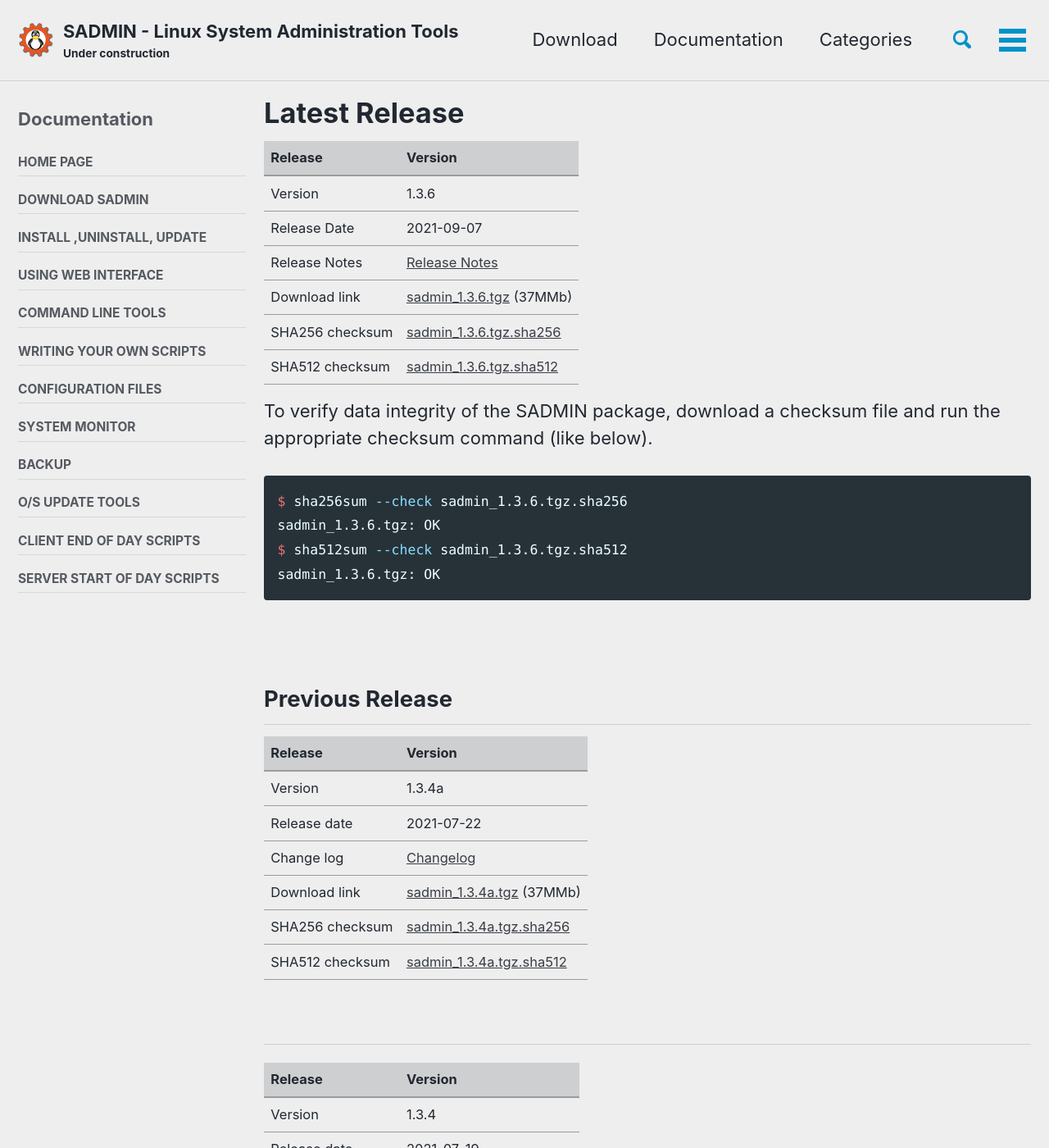
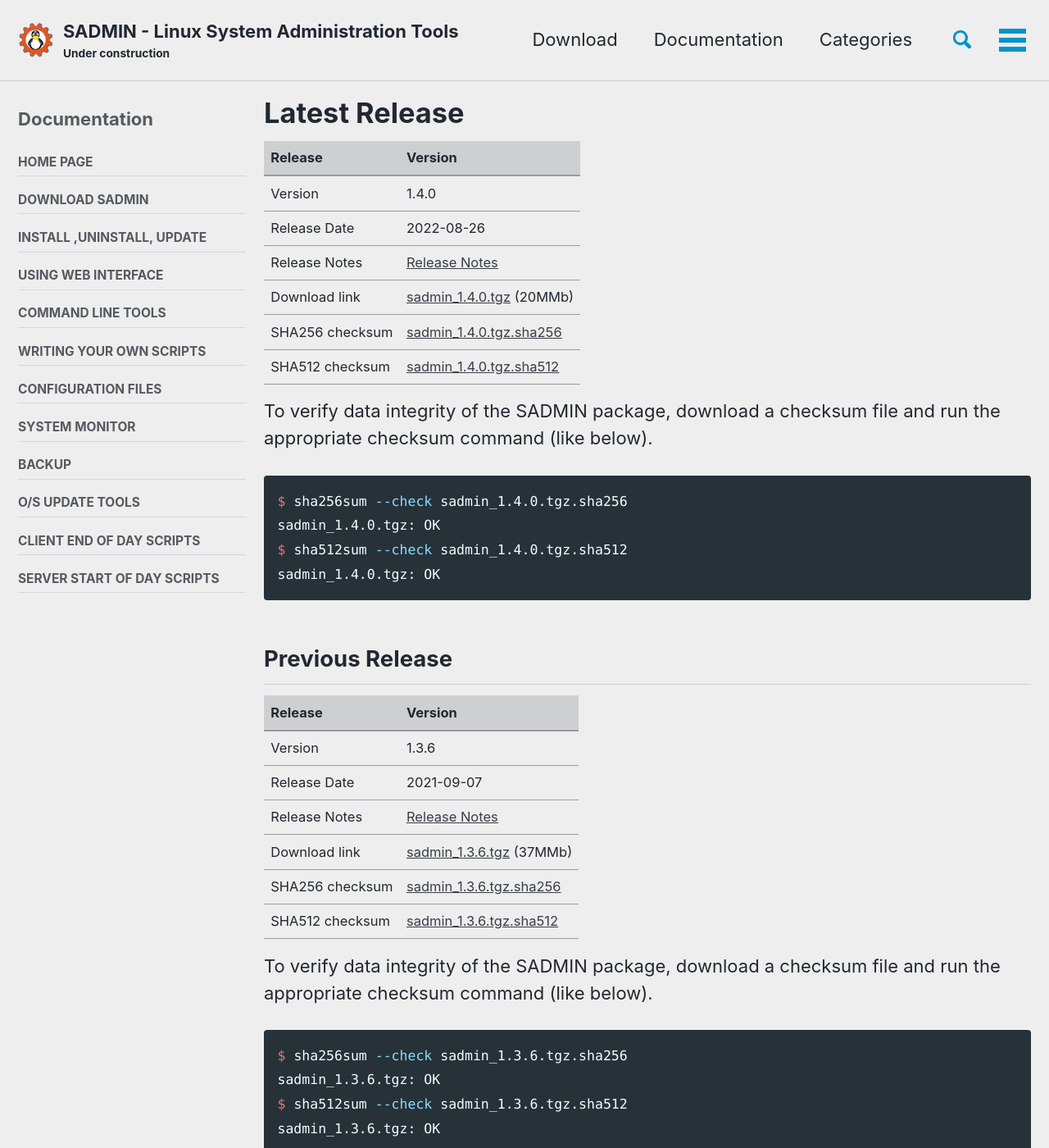
Before and after one commit to jadupl2/jadupl2.github.io, a Jekyll site: the page built from _pages/download.md, in a window 1280 px wide and 1400 px high. Shown: the whole window at 82% size. Built offline with Jekyll 4.4.1, drawn with Linux system fonts in a browser that asks for light colours; cached includes are drawn as plain includes.

````diff
--- a/_pages/download.md
+++ b/_pages/download.md
@@ -1,8 +1,8 @@
 ---
 title:          Latest Release
 desc:           Download SADMIN page
-version:        1.3.6
-updated:        2021-09-07
+version:        1.4.0
+updated:        2022-08-26
 os:             Linux, Aix, MacOS
 type:           D  # [D]oc [S]=Server only [C]=Client [B]oth
 tags:           [ download ]
@@ -17,6 +17,30 @@ sidebar:
   title:        "Documentation"
   nav:          sidebar-manpage
 ---
+
+| Release         | Version    |
+| :---            | :---       |
+| Version         | 1.4.0    |
+| Release Date    | 2022-08-26  |
+| Release Notes   | [Release Notes](https://github.com/jadupl2/sadmin/releases/tag/1.4.0) |
+| Download link   | [sadmin_1.4.0.tgz](https://github.com/jadupl2/sadmin/releases/download/1.4.0/sadmin_1.4.0.tgz) (20MMb) |
+| SHA256 checksum | [sadmin_1.4.0.tgz.sha256](https://github.com/jadupl2/sadmin/releases/download/1.4.0/sadmin_1.4.0.tgz.sha256)|
+| SHA512 checksum | [sadmin_1.4.0.tgz.sha512](https://github.com/jadupl2/sadmin/releases/download/1.4.0/sadmin_1.4.0.tgz.sha512)|
+
+To verify data integrity of the SADMIN package, download a checksum file and run the appropriate
+checksum command (like below).
+```bash
+$ sha256sum --check sadmin_1.4.0.tgz.sha256
+sadmin_1.4.0.tgz: OK
+$ sha512sum --check sadmin_1.4.0.tgz.sha512
+sadmin_1.4.0.tgz: OK
+```
+
+
+
+
+## Previous Release
+
 
 | Release         | Version    |
 | :---            | :---       |
````
Also changed, not shown: other parts of _pages/download.md (+1 -4 lines), index.md (+2 -2 lines).
